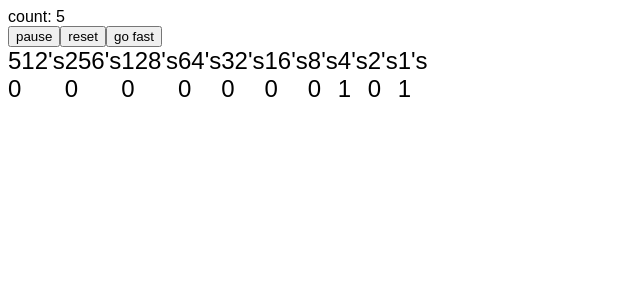
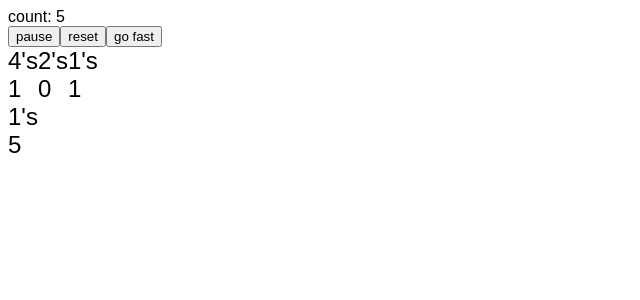
Before and after one commit to chrisdennett/number-systems, a React (Create React App) app: page / in a window 1280 px wide. Shown: the top 300 px of the page, without its empty margins (0-640 px from the left). Built offline with nearby package versions, Linux system fonts and the light colour scheme.

Commit message:
Implemented the new number system function in ui.
Now showing base 2 and base 10 counting up.

```diff
--- a/src/App.js
+++ b/src/App.js
@@ -1,12 +1,10 @@
 import React, { useState } from "react";
 // utils
-import { toBinary, createBinaryColumns, maxCount } from "./UTILS";
+import { maxCount } from "./UTILS";
 import useInterval from "./UseInterval";
 // styles
 import "./styles.css";
-import BinaryTable from "./BinaryTable";
-
-const binaryCols = createBinaryColumns(maxCount);
+import NumberSystemTable from "./NumberSystemTable";
 
 const App = () => {
   const [count, setCount] = useState(0);
@@ -32,7 +30,8 @@ const App = () => {
         {delay === 1000 ? "go fast" : "go slow"}
       </button>
 
-      <BinaryTable maxValue={maxCount} currentValue={count} />
+      <NumberSystemTable currentValue={count} base={2} />
+      <NumberSystemTable currentValue={count} base={10} />
     </div>
   );
 };
--- a/src/BinaryTable.js
+++ /dev/null
@@ -1,32 +0,0 @@
-import React from "react";
-import NumberColumn from "./NumberColumn";
-import { createBinaryColumns, toBinary } from "./UTILS";
-import styled from "styled-components";
-
-const BinaryTable = ({ currentValue, maxValue }) => {
-  const binaryCols = createBinaryColumns(maxValue);
-  const binaryArr = toBinary(currentValue, binaryCols);
-
-  // <h2>binary: {toBinary(count, binaryCols)}</h2>
-  // <h2>binary cols: {binaryCols.join(", ")}</h2>
-
-  return (
-    <Table>
-      {binaryCols.map((col, index) => {
-        return (
-          <NumberColumn
-            key={col}
-            valueBeingCounted={col}
-            count={binaryArr[index]}
-          />
-        );
-      })}
-    </Table>
-  );
-};
-
-export default BinaryTable;
-
-const Table = styled.div`
-  display: flex;
-`;
--- /dev/null
+++ b/src/NumberSystemTable.js
@@ -0,0 +1,28 @@
+import React from "react";
+import NumberColumn from "./NumberColumn";
+import { getNumberSystemArr } from "./UTILS";
+import styled from "styled-components";
+
+const NumberSystemTable = ({ currentValue, base }) => {
+  const tableArr = getNumberSystemArr(currentValue, base);
+
+  return (
+    <Table>
+      {tableArr.map(colData => {
+        return (
+          <NumberColumn
+            key={colData.col}
+            valueBeingCounted={colData.col}
+            count={colData.count}
+          />
+        );
+      })}
+    </Table>
+  );
+};
+
+export default NumberSystemTable;
+
+const Table = styled.div`
+  display: flex;
+`;
--- a/src/UTILS.js
+++ b/src/UTILS.js
@@ -1,48 +1,4 @@
 export const maxCount = 1023;
-
-export const toBinary = (num, binaryCols) => {
-  let binaryArr = new Array(binaryCols.length);
-  let currentNum = num;
-  let colNum;
-  for (let i = 0; i < binaryCols.length; i++) {
-    colNum = binaryCols[i];
-    if (currentNum >= colNum) {
-      binaryArr[i] = 1;
-      currentNum -= colNum;
-    } else {
-      binaryArr[i] = 0;
-    }
-  }
-
-  return binaryArr;
-};
-
-export const createBinaryColumns = (maxValue = maxValue) => {
-  const binaryCols = [];
-  let currentValue = 1;
-
-  while (currentValue < maxValue) {
-    binaryCols.unshift(currentValue);
-
-    currentValue *= 2;
-  }
-
-  return binaryCols;
-};
-
-export const createNumberSystemColumns = (base = 10, max = 9999) => {
-  const cols = [];
-  let currentValue = 1;
-
-  while (currentValue < max) {
-    cols.unshift(currentValue);
-
-    currentValue *= base;
-  }
-
-  return cols;
-};
-
 export const getNumberSystemArr = (num = 99, base = 10) => {
   // e.g. num = 8999
   let colValue = 1;
```
